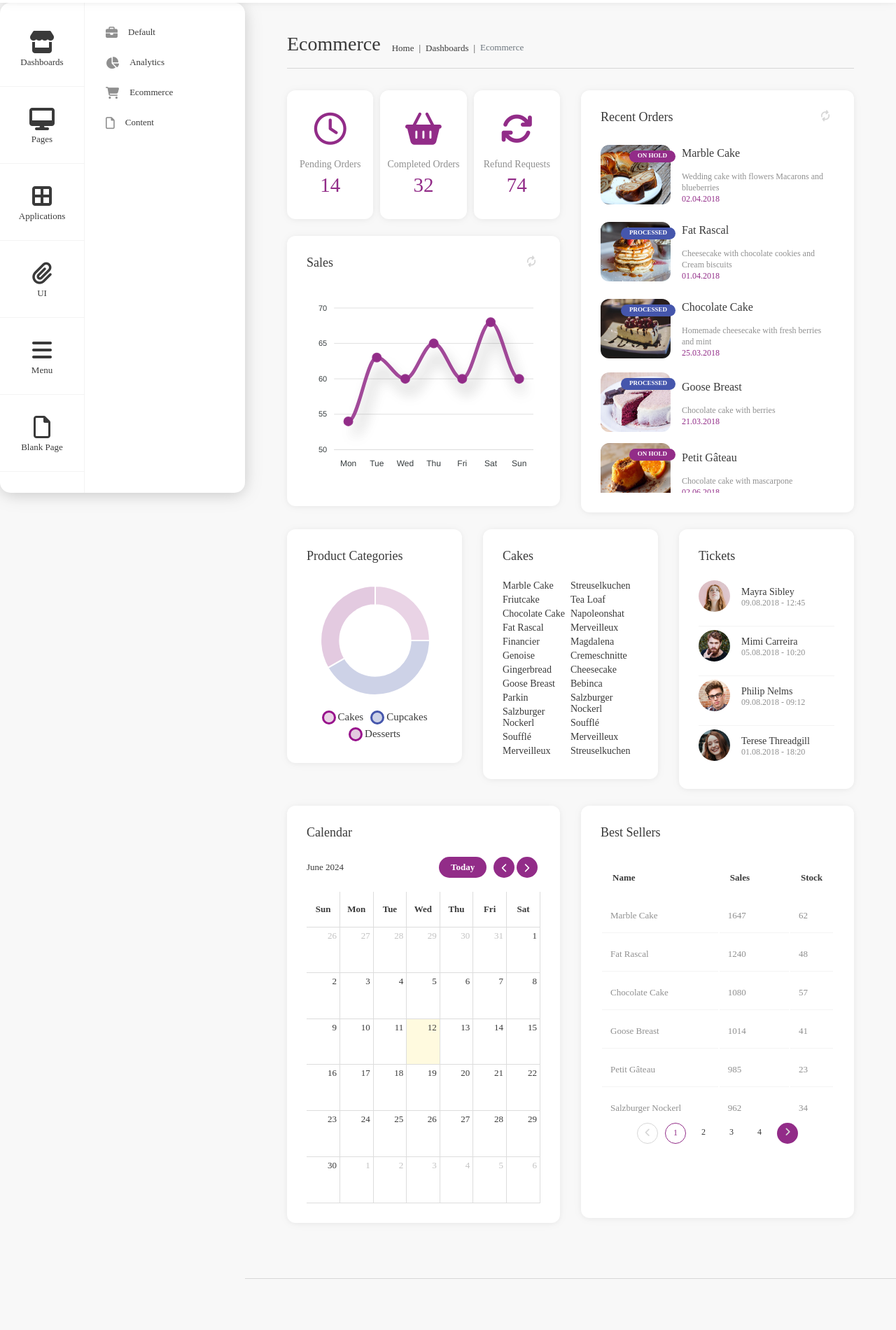
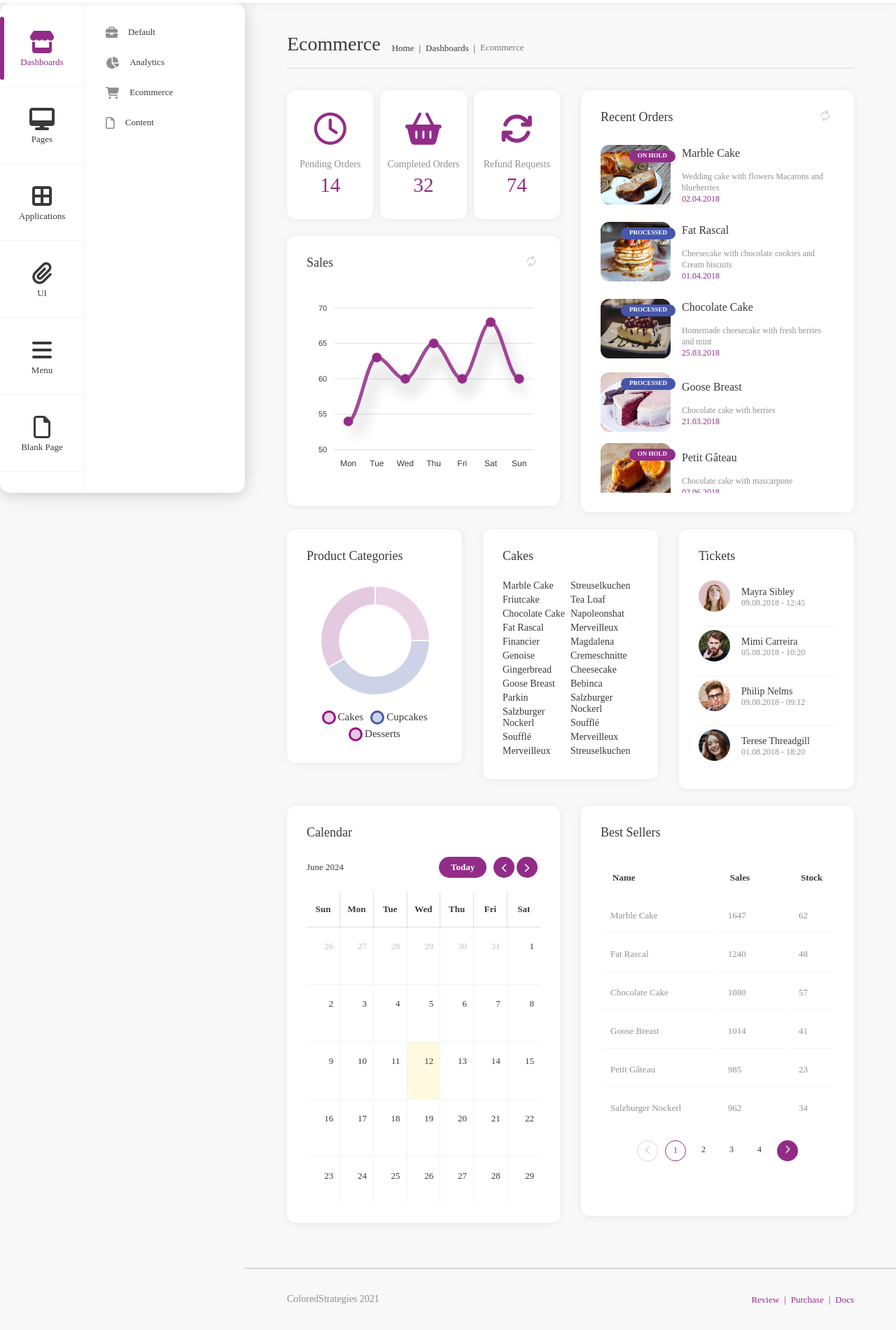
Before and after one commit to utsavbhesaniya2005/Admin-panel, a plain HTML site: page index.html in a window 1280 px wide. Shown: the part 96-1996 px from the top of the page at 70% size. Before the commit the page ends 1923 px from the top, so only its background shows below. Drawn offline with Linux system fonts and the light colour scheme; a web font is replaced by a local one.

Commit message:
Footer Update

```diff
--- a/assets/css/calender.css
+++ b/assets/css/calender.css
@@ -11,7 +11,10 @@
     padding: 15px 5px;
 }
 .fc-daygrid-day-frame{
-    padding: 0;
+    padding: 1;
+}
+.fc-scrollgrid-section th{
+    border-right: none;
 }
 .fc-view-harness{
     min-height: 445px !important;
@@ -38,3 +41,10 @@
 .fc-daygrid-day-number{
     color: var(--description-color);
 }
+.fc-theme-standard td{
+    border: 1px solid #f3f3f3;
+    border-bottom: none;
+}
+.fc-theme-standard td:last-child{
+    border-right: none;
+}
--- a/assets/css/style.css
+++ b/assets/css/style.css
@@ -156,14 +156,18 @@ header {
     right: 0;
     transform: translate(-50%, -51%);
 }
-.search-bar span:hover,.fullscreen a:hover,.notification a:hover,.grid a:hover {
+.search-bar span:hover,.fullscreen a:hover,.notification >
+ a:hover,.grid a:hover, .grid nav ul li.dropdown a:hover {
     color: var(--main-color);
+}
+.lan nav ul li a:hover, .profile nav ul li a:hover{
+    background-color: var(--bg-color) !important;
 }
 .lan {
     position: relative;
     margin: 0 8px;
 }
-.lan a,.buy a {
+.lan > a,.buy a {
     border: none;
     background-color: var(--bg-color);
     color: var(--second-description-color);
@@ -207,11 +211,12 @@ header {
 .lan nav ul.block, .profile nav ul.block, .sub-menubar .dashboards-menubar.block, .grid nav ul.block, .notification nav ul.block{
     display: block;
 }
+
 .dropdown {
     min-width: 160px;
     line-height: 19px;
 }
-.dropdown a {
+.dropdown a{
     display: block;
     padding: 8px 20px;
     font-size: 13px;
@@ -306,6 +311,7 @@ header {
     text-align: center;
     font-size: 12px;
     color: rgba(58, 58, 58, 0.7);
+    transition: all 0.3s linear;
 }
 .grid nav ul li.dropdown a i{
     font-size: 28px;
@@ -350,6 +356,7 @@ header {
 }
 .notification nav ul li a{
     padding: 0;
+    cursor: text;
 }
 .notification .user-list{
     align-items: flex-start;
@@ -468,6 +475,24 @@ header {
     font-size: 13px;
     color: var(--description-color);
     border-bottom: 1px solid #f3f3f3;
+    position: relative;
+    transition: all 0.3s linear;
+}
+.menubar ul li a::after{
+    content: '';
+    position: absolute;
+    width: 6px;
+    height: 90px;
+    background-color: var(--main-color);
+    left: 0;
+    border-radius: 10px;
+    display: none;
+}
+.menubar ul li:first-child a::after{
+    display: block;
+}
+.menubar ul li:first-child a, .menubar ul li a:hover, .sub-menubar ul li a:hover span{
+    color: var(--main-color);
 }
 .menubar ul li:last-child a{
     border-bottom: none;
@@ -502,6 +527,7 @@ header {
     padding: 8px 0;
     margin-bottom: 10px;
     font-size: 13px;
+    transition: all 0.3s linear;
 }
 .dashboards-dropdown li a i, .pages-dropdown li a i, .apps-dropdown li a i, .ui-dropdown li a i, .menus-dropdown li a i{
     color: var(--second-description-color);
@@ -532,6 +558,7 @@ header {
 .page-body {
     width: calc(100% - 350px);
     padding: 55px 60px;
+    padding-bottom: 40px;
     margin-left: 350px;
     margin-top: 88px;
     border-bottom: 1px solid var(--border-color);
@@ -738,9 +765,6 @@ header {
     color: #909090;
     font-size: 12px;
 }
-.seller-list{
-    margin-bottom: -5px;
-}
 table thead th{
     color: var(--description-color);
 }
@@ -771,7 +795,8 @@ table td{
     display: flex;
     align-items: center;
     justify-content: center;
-    padding-bottom: 78px;
+    padding-bottom: 50px;
+    padding-top: 20px;
     gap: 10px;
 }
 .all-page ul li a{
@@ -818,6 +843,31 @@ table td{
     background-color: var(--main-color);
     color: var(--white);
 }
-.footer{
-    width: 100%;
+footer{
+    width: calc(100% - 350px);
+    border-top: 1px solid var(--border-color);
+    margin-left: 350px;
+    padding: 35px 60px;
 }
+.footer-content{
+    display: flex;
+    align-items: center;
+    justify-content: space-between;
+}
+.strategies{
+    color: #909090;
+    font-size: 14px;
+}
+.reviews ul{
+    display: flex;
+    flex-wrap: wrap;
+}
+.reviews ul li:not(:last-child) a::after{
+    content: '|';
+    margin: 0 7px;
+}
+.reviews ul li a{
+    color: var(--main-color);
+    font-size: 13px;
+    vertical-align: middle;
+}
--- a/index.html
+++ b/index.html
@@ -1278,6 +1278,31 @@
                 </div>
             </div>
         </div>
+
+        <footer>
+            <div class="row">
+                <div class="col-12">
+                    <div class="footer-content">
+                        <div class="strategies">
+                            <p>ColoredStrategies 2021</p>
+                        </div>
+                        <div class="reviews">
+                            <ul>
+                                <li>
+                                    <a href="#">Review</a>
+                                </li>
+                                <li>
+                                    <a href="#">Purchase</a>
+                                </li>
+                                <li>
+                                    <a href="#">Docs</a>
+                                </li>
+                            </ul>
+                        </div>
+                    </div>
+                </div>
+            </div>
+        </footer>
     </div>
     <script src="./assets/js/jquery.min.js"></script>
     <script src="./assets/js/apexcharts.js"></script>
@@ -1290,20 +1315,35 @@
             // language dropdown
             $(".lan").click(function () {
                 $(".lan nav ul").toggleClass("block");
+                $(".grid nav ul").removeClass("block");
+                $(".notification nav ul").removeClass("block");
+                $(".profile nav ul").removeClass("block");
                 $(".lan a").toggleClass("lan-color");
-                $(".nav ul").toggleClass("white");
+                $(".lan ul").toggleClass("white");
             });
             // grid-dropdown
             $(".grid").click(function () {
                 $(".grid nav ul").toggleClass("block");
+                $(".lan nav ul").removeClass("block");
+                $(".lan a").removeClass("lan-color");
+                $(".notification nav ul").removeClass("block");
+                $(".profile nav ul").removeClass("block");
             });
             // notification-dropdown
             $(".notification").click(function(){
                 $(".notification nav ul").toggleClass("block");
+                $(".lan nav ul").removeClass("block");
+                $(".lan a").removeClass("lan-color");
+                $(".grid nav ul").removeClass("block");
+                $(".profile nav ul").removeClass("block");
             });
             // profile dropdown
             $(".profile").click(function () {
                 $(".profile nav ul").toggleClass("block");
+                $(".notification nav ul").removeClass("block");
+                $(".lan nav ul").removeClass("block");
+                $(".lan a").removeClass("lan-color");
+                $(".grid nav ul").removeClass("block");
             });
 
 
```
